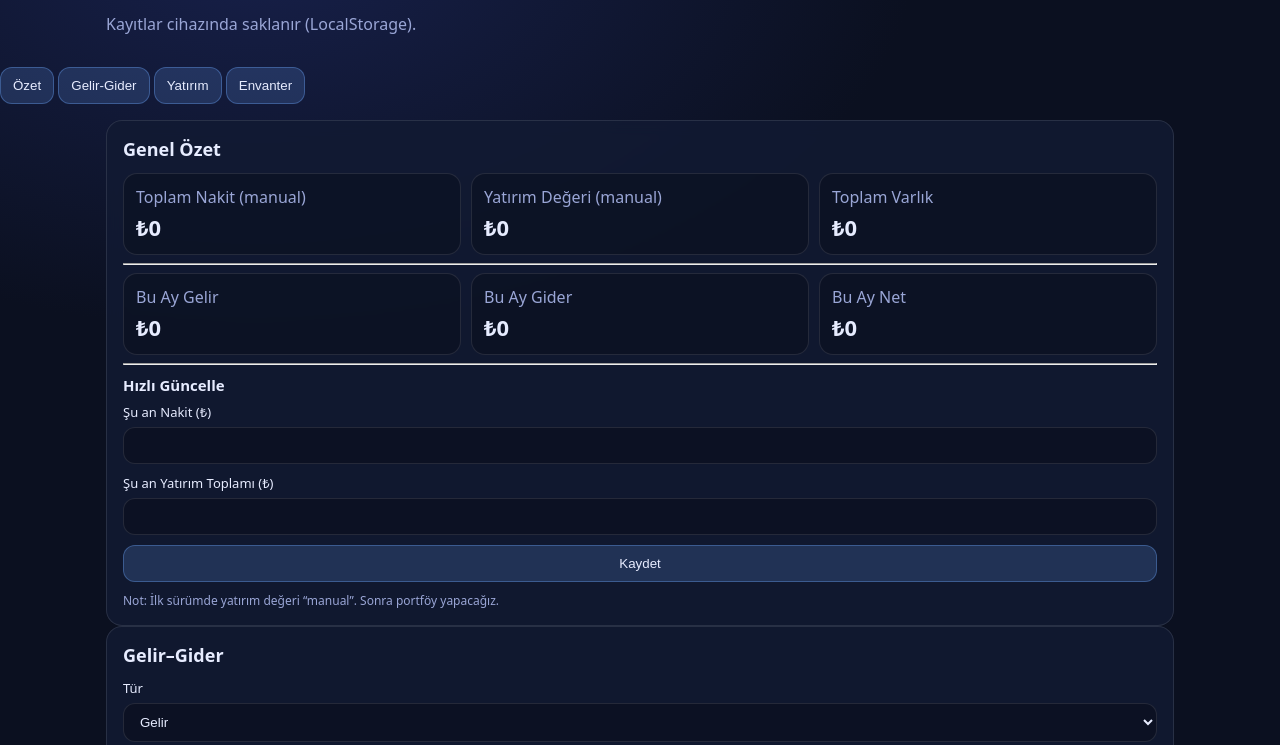
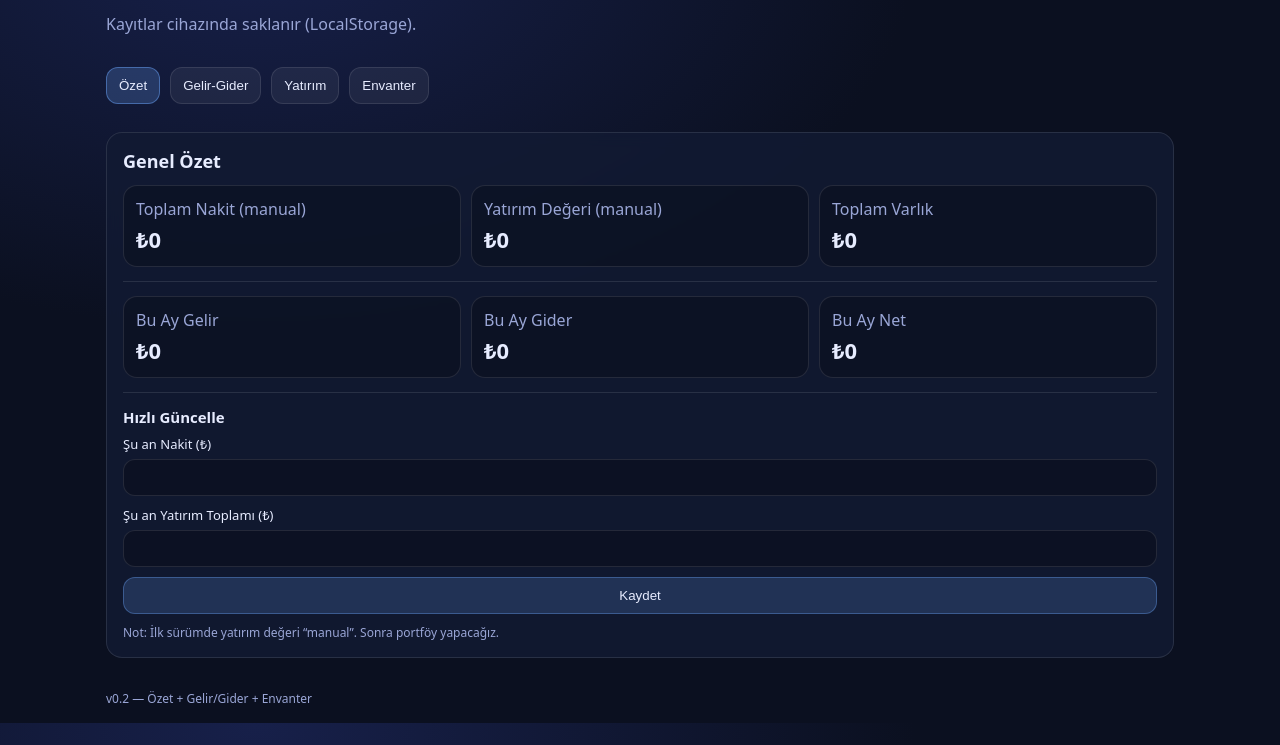
Before and after one commit to vliutku/Accounter, a plain HTML site: page index.html in a window 1280 px wide. Shown: the part 55-800 px from the top of the page. Drawn offline with Linux system fonts and the light colour scheme.

Commit message:
Update styles.css

```diff
--- a/styles.css
+++ b/styles.css
@@ -17,7 +17,7 @@ body {
 }
 
 .container { max-width: 1100px; margin: 0 auto; padding: 16px; }
-.grid { display: grid; gap: 16px; grid-template-columns: 1fr 1fr; }
+
 .card {
   background: rgba(18,26,51,.85);
   border: 1px solid var(--border);
@@ -25,7 +25,6 @@ body {
   padding: 16px;
   backdrop-filter: blur(8px);
 }
-.full { grid-column: 1 / -1; }
 
 h1 { margin: 0 0 4px; font-size: 26px; }
 h2 { margin: 0 0 12px; font-size: 18px; }
@@ -36,6 +35,7 @@ h3 { margin: 10px 0 8px; font-size: 15px; }
 
 .form { display: grid; gap: 10px; }
 label { display: grid; gap: 6px; font-size: 13px; }
+
 input, select, button {
   border-radius: 12px;
   border: 1px solid var(--border);
@@ -44,12 +44,15 @@ input, select, button {
   padding: 10px 12px;
   outline: none;
 }
+
 input:focus, select:focus { border-color: rgba(110,168,254,.7); }
+
 button {
   cursor: pointer;
   background: rgba(110,168,254,.18);
   border-color: rgba(110,168,254,.35);
 }
+
 button.secondary { background: rgba(255,255,255,.06); }
 button.danger { background: rgba(255,92,115,.18); border-color: rgba(255,92,115,.35); }
 
@@ -71,7 +74,29 @@ th, td { padding: 10px 12px; border-bottom: 1px solid var(--border); font-size:
 th { text-align: left; color: var(--muted); font-weight: 600; background: rgba(0,0,0,.18); }
 td.right, th.right { text-align: right; }
 
+hr {
+  border: none;
+  border-top: 1px solid var(--border);
+  margin: 14px 0;
+}
+
+/* Tabs */
+.tabs{
+  display:flex; gap:10px; flex-wrap:wrap;
+  max-width:1100px; margin:0 auto; padding: 0 16px 12px;
+}
+.tab{
+  padding:10px 12px; border-radius:12px;
+  border:1px solid var(--border);
+  background: rgba(255,255,255,.06);
+}
+.tab.active{
+  background: rgba(110,168,254,.22);
+  border-color: rgba(110,168,254,.45);
+}
+.hidden{ display:none; }
+
 @media (max-width: 900px) {
-  .grid { grid-template-columns: 1fr; }
   .summary { grid-template-columns: 1fr; }
+  table { min-width: 680px; }
 }
```
